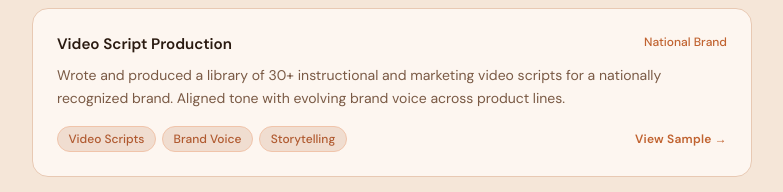
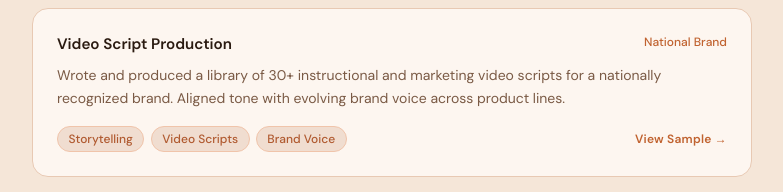
Before and after one commit to rikism-oss/portfolio-website, a React (Vite) app: page / in a window 1280 px wide. Shown: the part 1180-1372 px from the top of the page, without its empty margins (248-1031 px from the left). Built offline with nearby package versions, Linux system fonts and the light colour scheme.

Commit message:
Reorder tags for Video Script Production

```diff
--- a/src/App.jsx
+++ b/src/App.jsx
@@ -13,7 +13,7 @@ const PROJECTS = [
   {
     title: "Video Script Production",
     client: "National Brand",
-    tags: ["Video Scripts", "Brand Voice", "Storytelling"],
+    tags: ["Storytelling", "Video Scripts", "Brand Voice"],
     desc: "Wrote and produced a library of 30+ instructional and marketing video scripts for a nationally recognized brand. Aligned tone with evolving brand voice across product lines.",
     link: "https://issuu.com/realtyline/docs/digital_september_2021",
     linkLabel: "View Sample",
```
